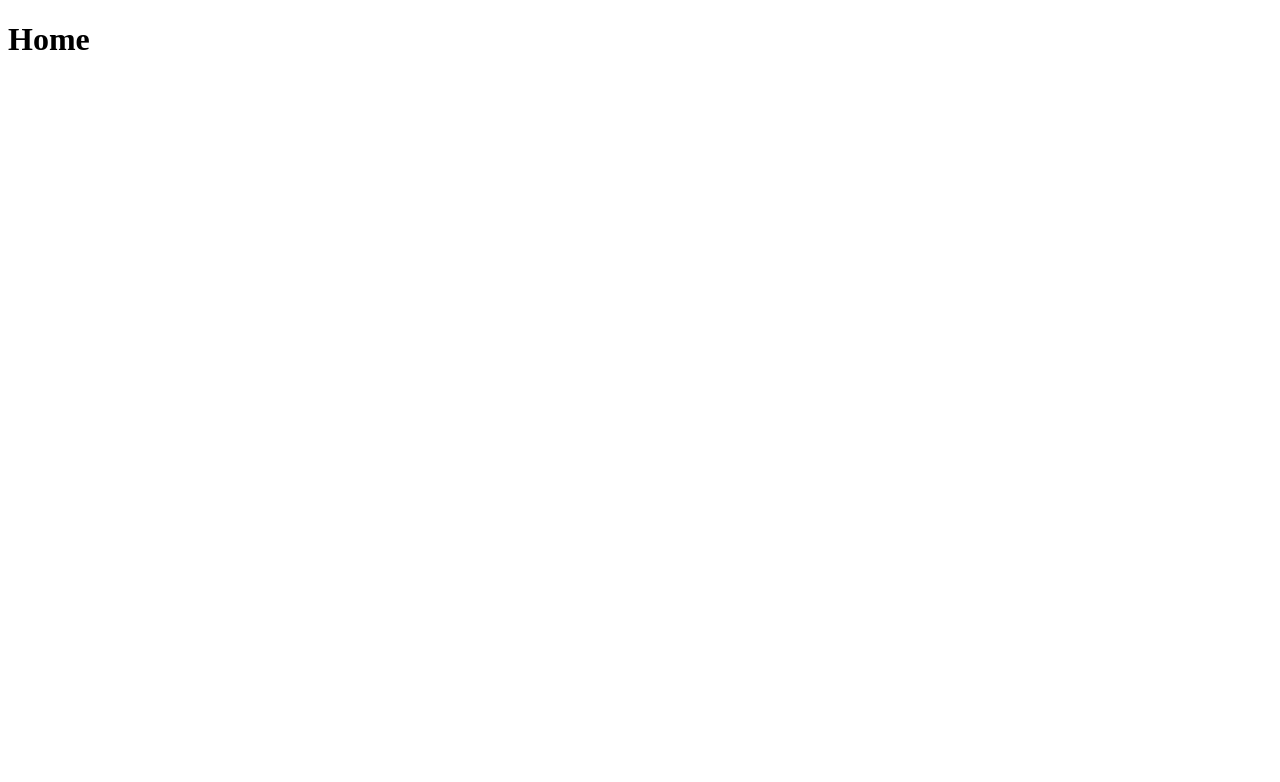
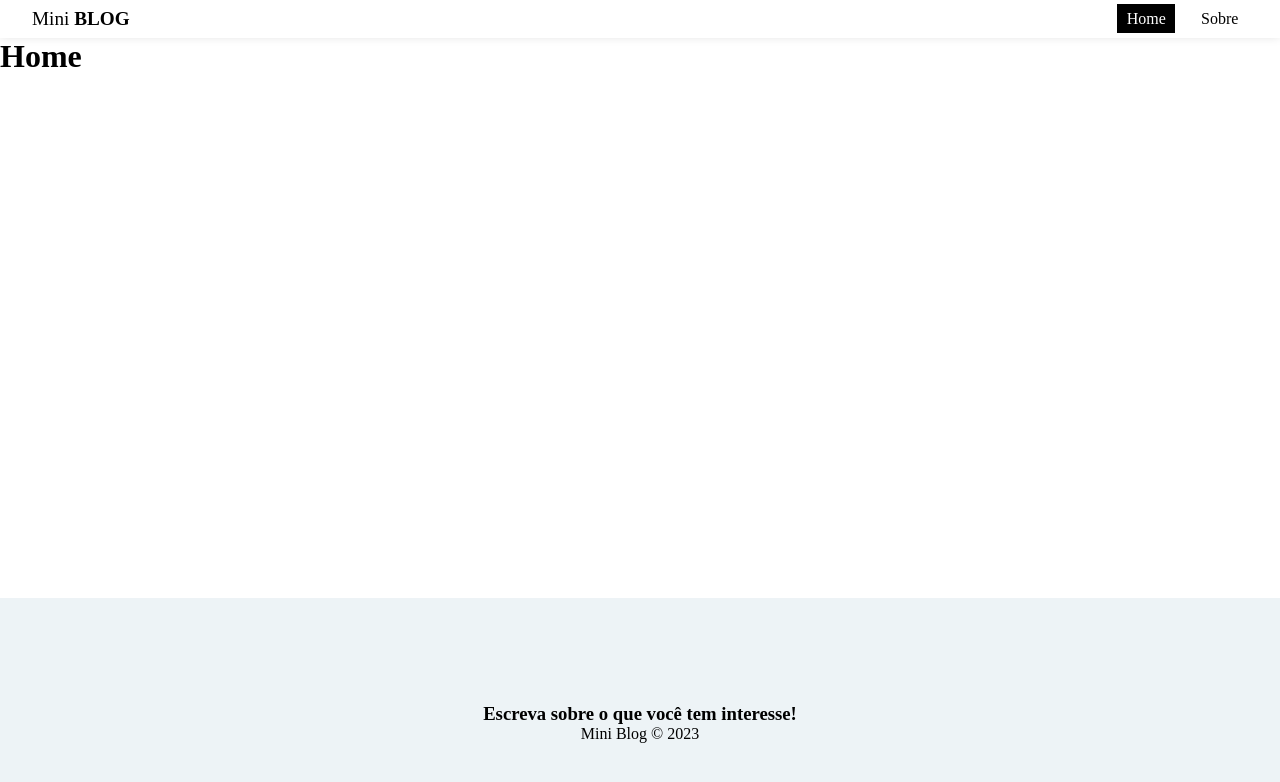
Before and after one commit to AntonioSabino/mini-blog-react, a React (Vite) app: page / in a window 1280 px wide. Shown: the top 782 px of the page. Built offline with nearby package versions, Linux system fonts and the light colour scheme.

Commit message:
Adicionando o Footer

```diff
--- a/src/App.css
+++ b/src/App.css
@@ -1,3 +1,8 @@
+* {
+	margin: 0;
+	box-sizing: border-box;
+}
+
 .container {
 	min-height: 60vh;
 	margin-bottom: 5em;
--- a/src/App.tsx
+++ b/src/App.tsx
@@ -2,10 +2,13 @@ import { BrowserRouter, Route, Routes } from 'react-router-dom'
 import './App.css'
 import Home from './pages/Home'
 import About from './pages/About'
+import Header from './components/Header'
+import Footer from './components/Footer'
 
 function App() {
 	return (
 		<BrowserRouter>
+			<Header />
 			<div className='container'>
 				<Routes>
 					<Route
@@ -22,6 +25,7 @@ function App() {
 					/>
 				</Routes>
 			</div>
+			<Footer />
 		</BrowserRouter>
 	)
 }
--- /dev/null
+++ b/src/components/Footer/Footer.module.css
@@ -0,0 +1,8 @@
+.footer {
+	height: 250px;
+	display: flex;
+	flex-direction: column;
+	align-items: center;
+	justify-content: center;
+	background-color: #edf3f6;
+}
--- /dev/null
+++ b/src/components/Footer/index.tsx
@@ -0,0 +1,12 @@
+import styles from './Footer.module.css'
+
+const Footer = () => {
+	return (
+		<footer className={styles.footer}>
+			<h3>Escreva sobre o que você tem interesse!</h3>
+			<p>Mini Blog &copy; 2023</p>
+		</footer>
+	)
+}
+
+export default Footer
```
